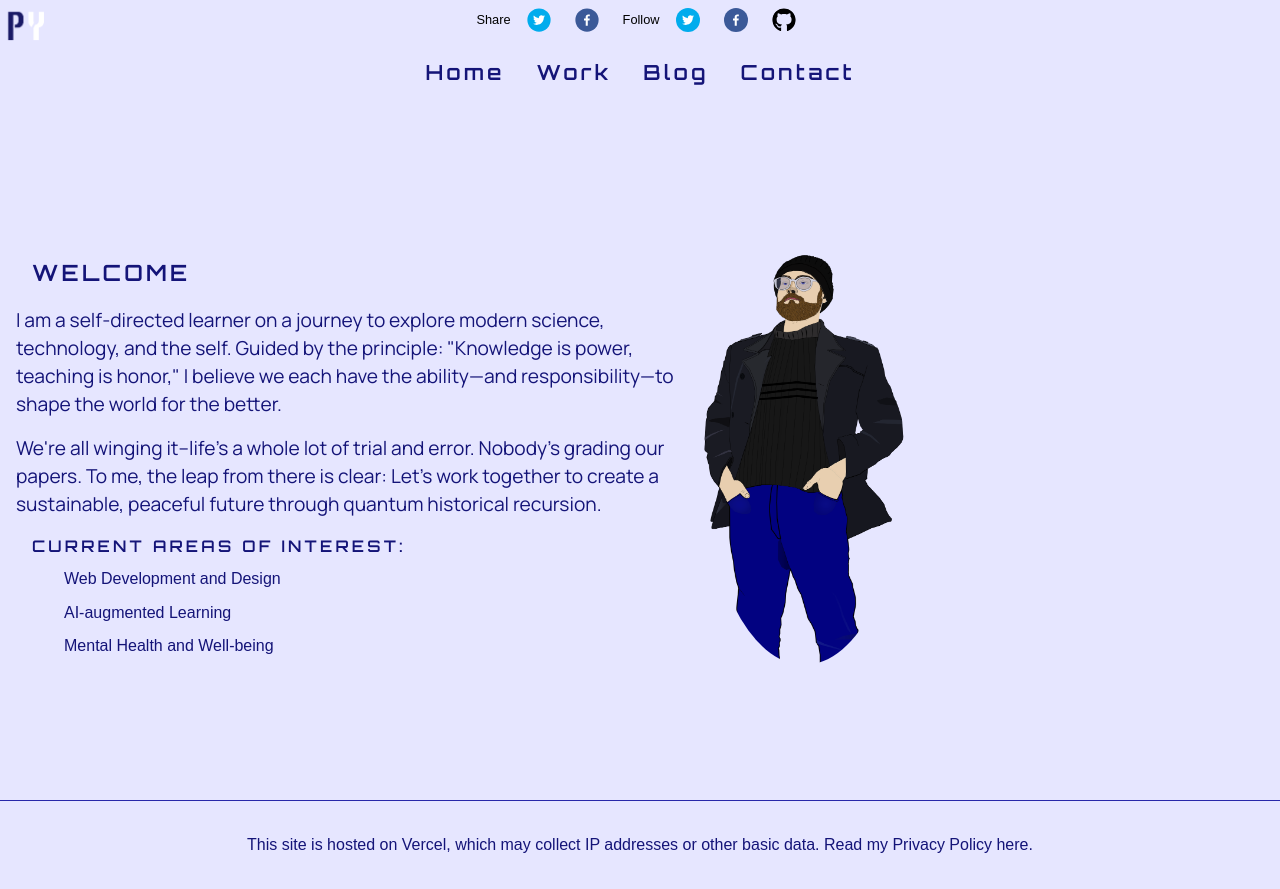
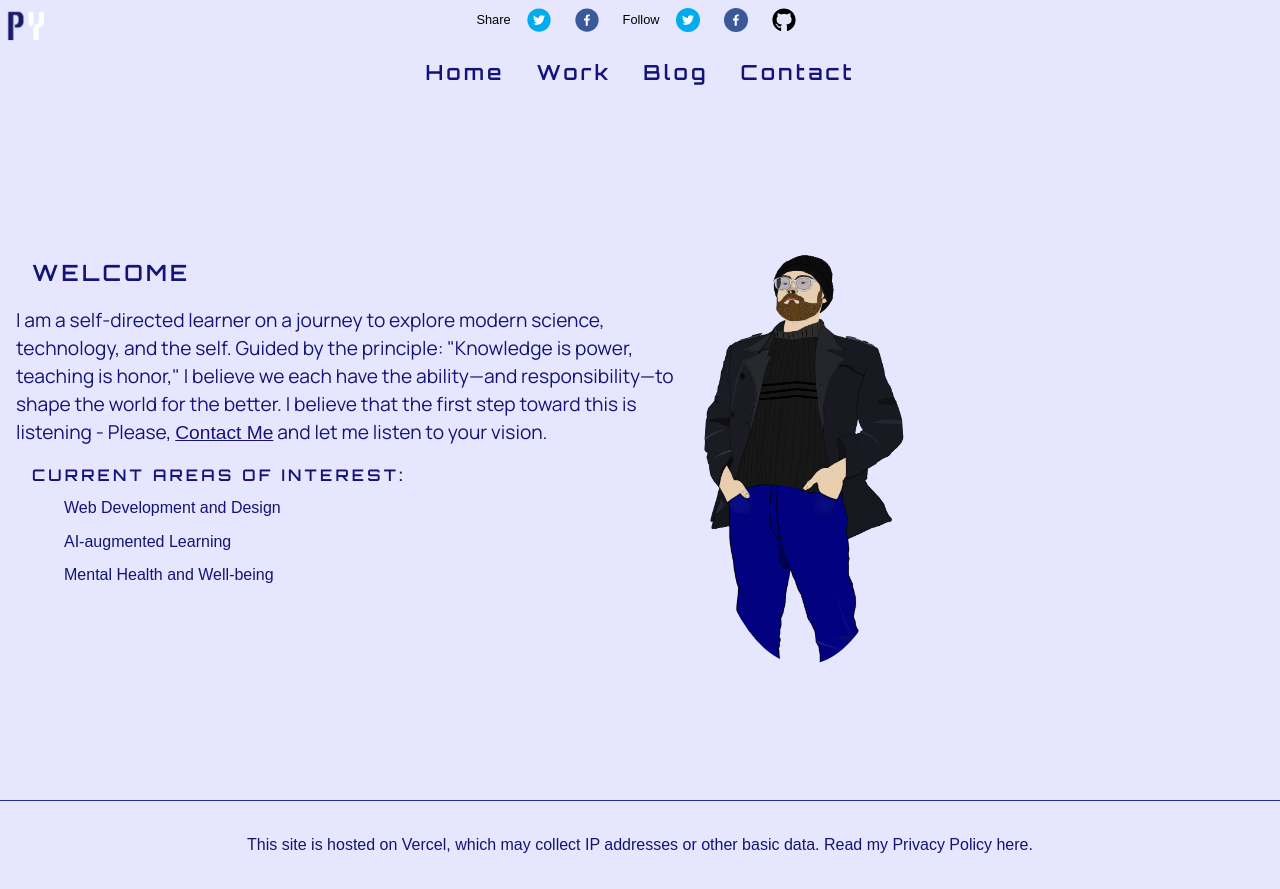
Before and after one commit to YouGuavas/portfolio, a Next.js app: page / in a window 1280 px wide. Built offline with nearby package versions, Linux system fonts and the light colour scheme; a web font is replaced by a local one.

Commit message:
Adjust bio

```diff
--- a/pages/_document.js
+++ b/pages/_document.js
@@ -14,10 +14,7 @@ class MyDocument extends Document {
 					<meta name="theme-color" content="#000000" />
 					<meta
 						name="description"
-						content="Patrick Yambrick is a self-directed learner with a personal goal to learn as much
-						as possible about modern science, technology, the self, and their
-						union leveraging only resources which are available to everyday
-						people. I am currently focused on self-taught web development and AI Ethics and Philosophy."
+						content="Patrick Yambrick is a self-directed learner who is currently focused on delivering web development and tutoring services."
 					/>
 					<link rel="preconnect" href="https://fonts.googleapis.com" />
 					<link
--- a/pages/index.js
+++ b/pages/index.js
@@ -1,6 +1,7 @@
 import Head from 'next/head';
 import React from 'react';
 import { useContext } from 'react';
+import Link from 'next/link';
 
 import SelfieImage from '@/components/body/SelfieImage';
 import { MyContext } from '@/components/Layout';
@@ -28,14 +29,13 @@ function Home() {
 						I am a self-directed learner on a journey to explore modern science,
 						technology, and the self. Guided by the principle: &quot;Knowledge
 						is power, teaching is honor,&quot; I believe we each have the
-						ability—and responsibility—to shape the world for the better.
+						ability—and responsibility—to shape the world for the better. I
+						believe that the first step toward this is listening - Please,{' '}
+						<Link href="/contact" className="underline">
+							Contact Me
+						</Link>{' '}
+						and let me listen to your vision.
 					</p>{' '}
-					<p className={styles.blogParagraph}>
-						We&apos;re all winging it--life&apos;s a whole lot of trial and
-						error. Nobody&apos;s grading our papers. To me, the leap from there
-						is clear: Let&apos;s work together to create a sustainable, peaceful
-						future through quantum historical recursion.
-					</p>
 					<ul className={`md:px-4 px-3 ${styles.myList}`}>
 						<h2 className={`my-title`}>Current areas of interest:</h2>
 
```
